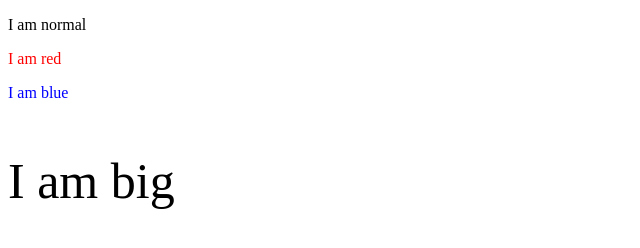
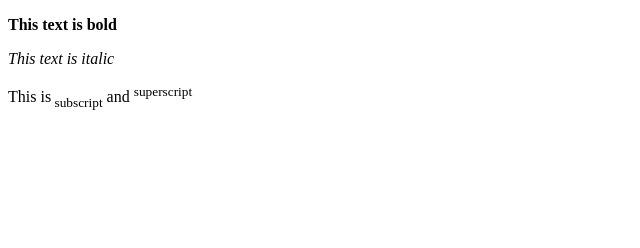
Before and after one commit to littleeyfa/UjianAmali_SCM, a plain HTML site: page index.html in a window 1280 px wide. Shown: the whole page, without its empty margins (0-640 px from the left). Drawn offline with Linux system fonts and the light colour scheme.

Commit message:
Update index.html

```diff
--- a/index.html
+++ b/index.html
@@ -6,10 +6,10 @@
     <title>Page Tittle</Title></title>
 </head>
 <body>
-    <p>I am normal</p>
-    <p style="color:red;">I am red</p>
-    <p style="color:blue;">I am blue</p>
-    <p style="font-size:50px;">I am big</p>
+<p><b>This text is bold</b></p>
+<p><i>This text is italic</i></p>
+<p>This is<sub> subscript</sub> and <sup>superscript</sup></p>
+
 
 </body>
 </html>
```
